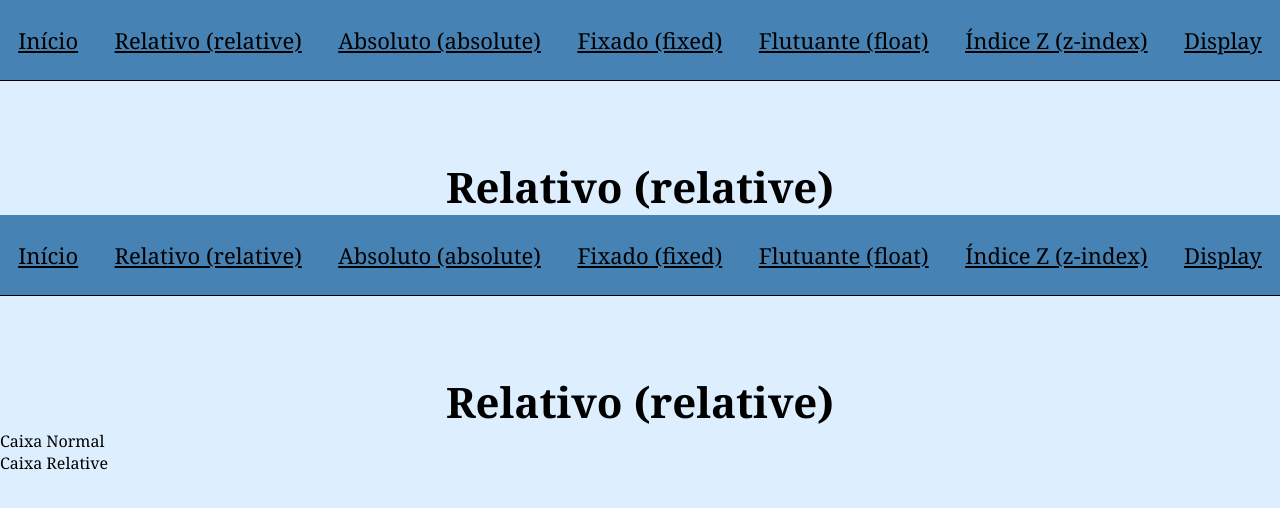
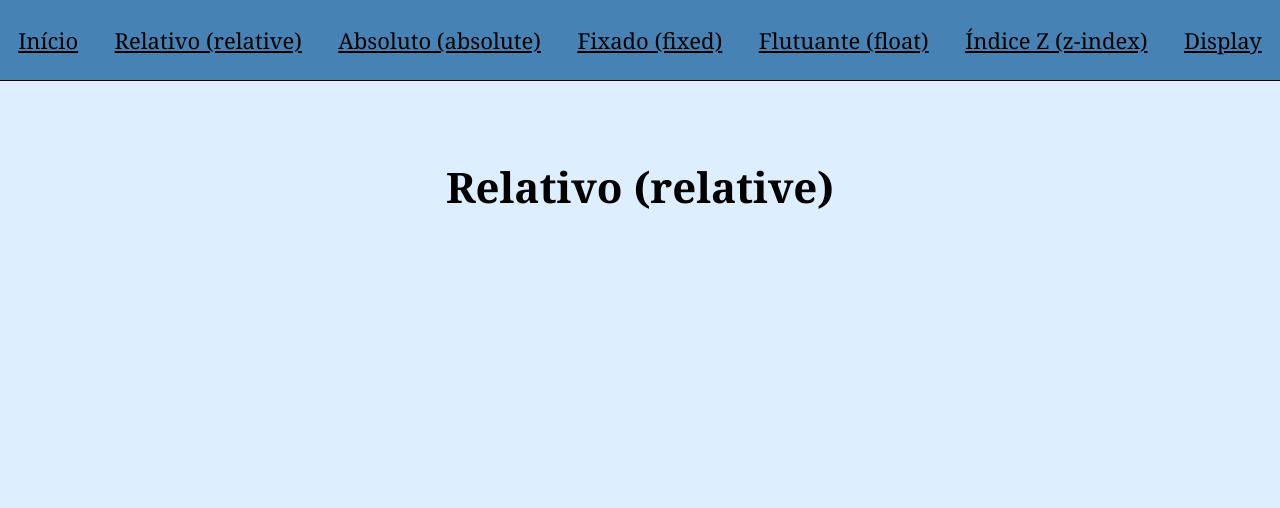
Before and after one commit to profRenatoOliveira1/aula-posicionamento, a plain HTML site: page relative.html in a window 1280 px wide. Drawn offline with Linux system fonts and the light colour scheme.

Commit message:
Arrumando página relative.html

```diff
--- a/relative.html
+++ b/relative.html
@@ -22,37 +22,7 @@
         </nav>
     </header>
 
-    <h1>Relativo (relative)</h1><!DOCTYPE html>
-    <html lang="pt-br">
-    <head>
-        <meta charset="UTF-8">
-        <meta name="viewport" content="width=device-width, initial-scale=1.0">
-        <title>Posicionamento - relative</title>
-        <link rel="stylesheet" href="css/estilo.css">
-        <link rel="stylesheet" href="css/relative.css">
-    </head>
-    <body>
-        <header>
-            <nav>
-                <ul>
-                    <li><a href="index.html">Início</a></li>
-                    <li><a href="relative.html">Relativo (relative)</a></li>
-                    <li><a href="absolute.html">Absoluto (absolute)</a></li>
-                    <li><a href="fixed.html">Fixado (fixed)</a></li>
-                    <li><a href="float.html">Flutuante (float)</a></li>
-                    <li><a href="zindex.html">Índice Z (z-index)</a></li>
-                    <li><a href="display.html">Display</a></li>
-                </ul>
-            </nav>
-        </header>
+    <h1>Relativo (relative)</h1>
 
-        <h1>Relativo (relative)</h1>
-
-        <div class="container">
-            <div class="caixa">Caixa Normal</div>
-            <div class="caixa relativa">Caixa Relative</div>
-        </div>
-    </body>
-    </html>
 </body>
 </html>
```
